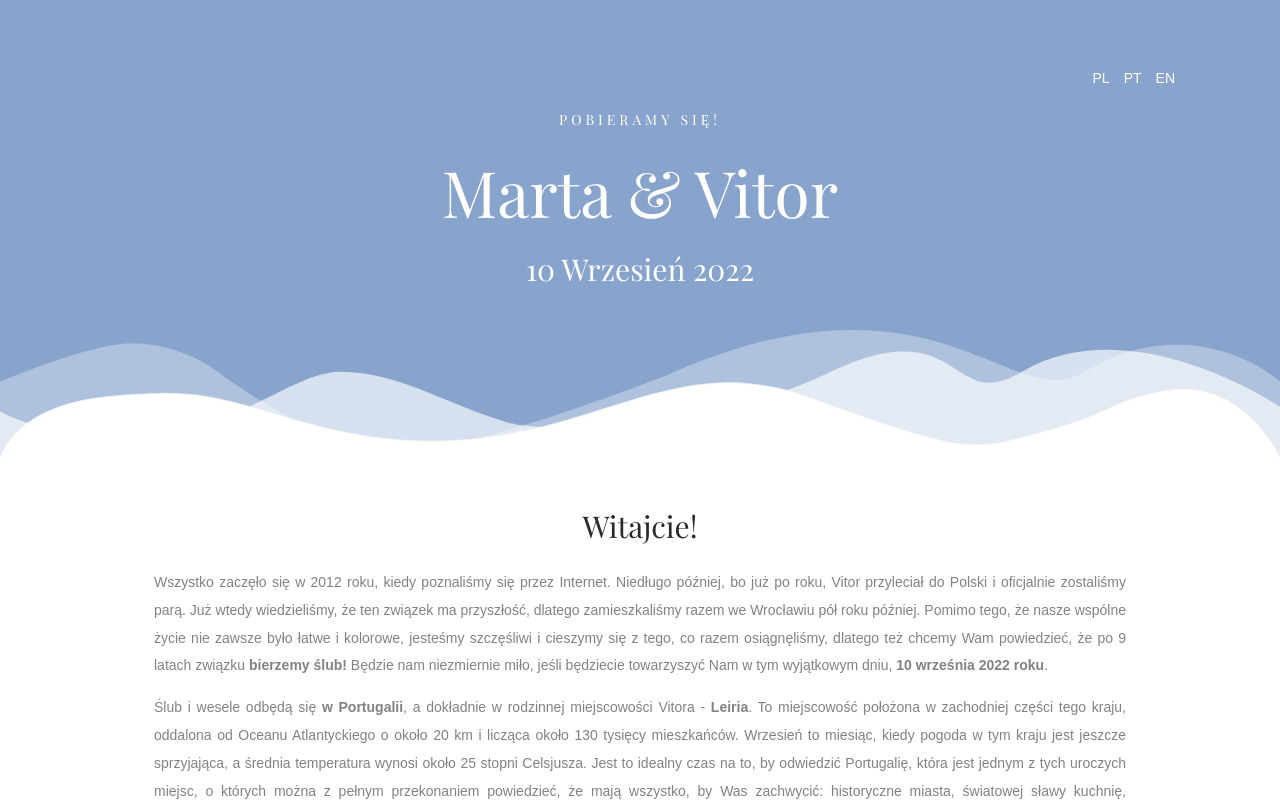
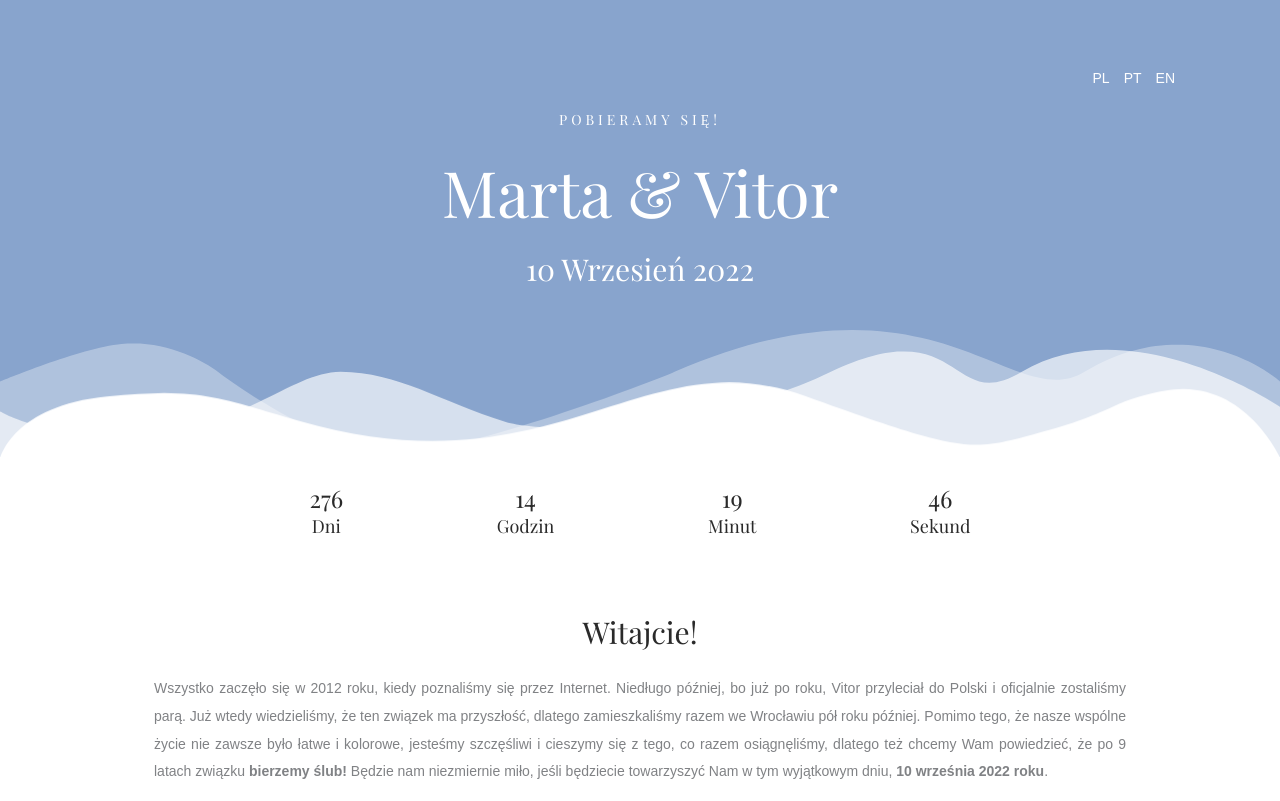
Before and after one commit to vitor-antonio/WeddingSite, a Svelte app: page / in a window 1280 px wide. Shown: the top 801 px of the page. Built offline with nearby package versions, Linux system fonts and the light colour scheme; a web font is replaced by a local one.

Commit message:
fix for current language default

```diff
--- a/src/App.svelte
+++ b/src/App.svelte
@@ -100,8 +100,9 @@
         element.innerHTML = languages[currentLanguageCode][element.id];
       });
     } else {
+      currentLanguageCode = "pl"
       elementsToTranslate.forEach(function (element) {
-        element.innerHTML = languages["pl"][element.id];
+        element.innerHTML = languages[currentLanguageCode][element.id];
       });
     }
   });
@@ -166,14 +167,12 @@
   </div>
   <div>
     <div>
-      {#if languages[currentLanguageCode]}
       <DateCountDown
         daysText={languages[currentLanguageCode]?.daysString}
         hoursText={languages[currentLanguageCode]?.hoursString}
         minutesText={languages[currentLanguageCode]?.minutesString}
         secondsText={languages[currentLanguageCode]?.secondsString}
       />
-      {/if}
     </div>
     <div class="introduction">
       <!-- svelte-ignore a11y-missing-content -->
```
Lines whose indentation alone changed are shown as unchanged.
